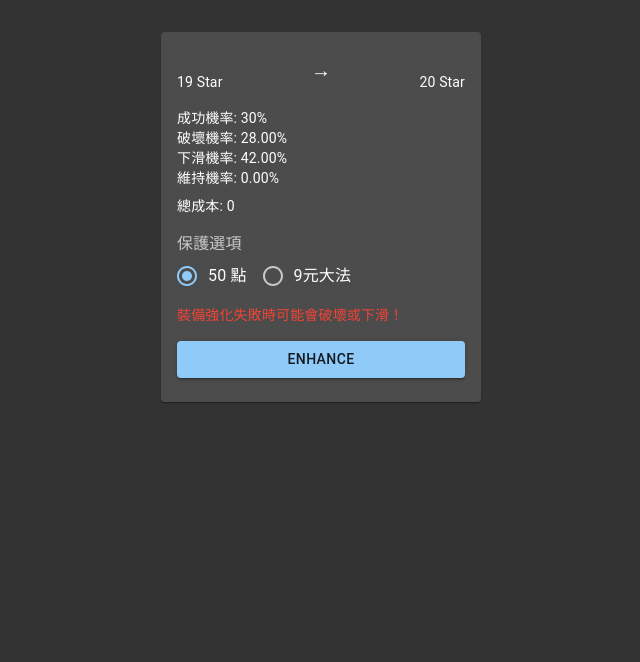
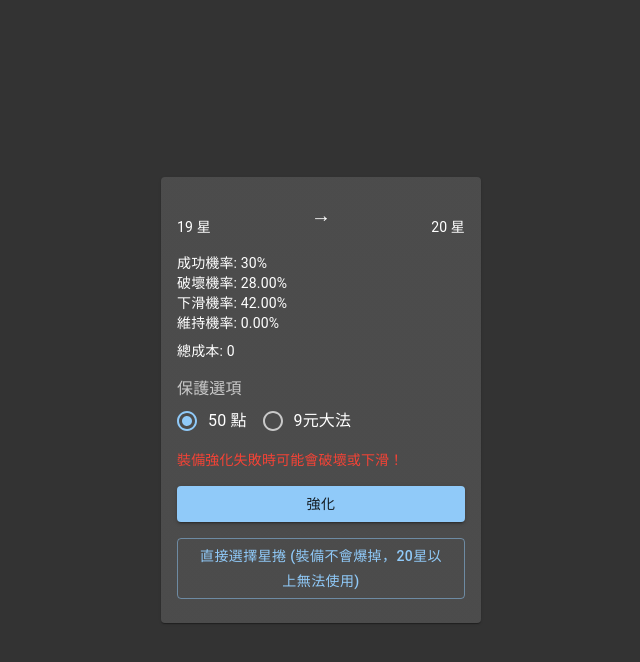
Before and after one commit to ocar1053/maple-story-star_simulate, a React (Vite) app: page / in a window 1280 px wide. Both pictures are taken after a click on the button "開始模擬". Shown: the top 662 px of the page, without its empty margins (319-959 px from the left). Built offline with nearby package versions, Linux system fonts and the light colour scheme; some icons are missing.

Commit message:
fix chance time rule and add direct scroll function

```diff
--- a/src/StarforceSimulator.jsx
+++ b/src/StarforceSimulator.jsx
@@ -19,10 +19,10 @@ import {
   Grid,
 } from '@mui/material';
 import InitialStarSelector from './InitialStarSelector';
-import enhancementTable from './enhancementTable';
+import enhancementTable from './enhancementTable'; // Enhancement chance table
 
 function StarforceSimulator() {
-
+  // Initial settings: star level, equipment price, and scroll prices (for 15~20 stars)
   const [isInitialDataSet, setIsInitialDataSet] = useState(false);
   const [starLevel, setStarLevel] = useState(0);
   const [equipmentPrice, setEquipmentPrice] = useState(0);
@@ -35,24 +35,27 @@ function StarforceSimulator() {
     init20star: 0,
   });
 
-  // state of enhancement process
+  // Enhancement process state
   const [isEnhancing, setIsEnhancing] = useState(false);
   const [openResultDialog, setOpenResultDialog] = useState(false);
   const [resultMessage, setResultMessage] = useState('');
 
-
+  // Protection option state (radio group): "50" or "9"
   const [protectionOption, setProtectionOption] = useState("50");
 
-  // count consecutive failures
-  const [consecutiveFailures, setConsecutiveFailures] = useState(0);
+  // Count of consecutive downgrade failures (only count failures that result in a star downgrade)
+  const [consecutiveDowngradeFailures, setConsecutiveDowngradeFailures] = useState(0);
 
-
+  // Total cost accumulator
   const [totalCost, setTotalCost] = useState(0);
 
-
+  // State to show the restart dialog when equipment is destroyed (using 9元大法)
   const [showRestartDialog, setShowRestartDialog] = useState(false);
 
-  // get initial data from InitialStarSelector
+  // New state to show the direct scroll selection dialog (equipment is not destroyed)
+  const [showScrollDialog, setShowScrollDialog] = useState(false);
+
+  // Set initial data from InitialStarSelector
   const handleSetInitialData = ({ star, price, init15star, init16star, init17star, init18star, init19star, init20star }) => {
     setStarLevel(star);
     setEquipmentPrice(price);
@@ -67,8 +70,9 @@ function StarforceSimulator() {
     setIsInitialDataSet(true);
   };
 
-  // enhancement business logic
+  // Enhancement business logic
   const handleEnhance = () => {
+    // Check if maximum enhancement level is reached
     if (starLevel >= enhancementTable.length) {
       setResultMessage("已達最高強化等級！");
       setOpenResultDialog(true);
@@ -76,59 +80,64 @@ function StarforceSimulator() {
     }
     setIsEnhancing(true);
 
-    // normal:50 9 for 9元大法
+    // Add protection cost based on the selected option ("50" or "9")
     const protectionCost = parseInt(protectionOption, 10) || 0;
     setTotalCost(prev => prev + protectionCost);
 
-    // if consecutive failures >= 2, absolutely success next time
-    if (consecutiveFailures >= 2) {
+    // Guarantee success only if there are two consecutive downgrade failures (i.e., definite failures that lower the star level)
+    if (consecutiveDowngradeFailures >= 2) {
       const newStar = starLevel + 1;
       setStarLevel(newStar);
       setResultMessage(`保底成功！星數從 ${starLevel} 提升到 ${newStar} 星`);
-      setConsecutiveFailures(0);
+      setConsecutiveDowngradeFailures(0);
       setIsEnhancing(false);
       setOpenResultDialog(true);
       return;
     }
 
+    // Retrieve the current probabilities from enhancementTable for the current star level
     const { success, destroy, downgrade, maintain } = enhancementTable[starLevel];
     const rand = Math.random();
     let message = '';
 
     if (rand < success) {
-      // success logic
+      // Success branch: upgrade star level and reset downgrade failure counter
       const newStar = starLevel + 1;
       setStarLevel(newStar);
       message = `強化成功！星數從 ${starLevel} 提升到 ${newStar} 星`;
-      setConsecutiveFailures(0);
+      setConsecutiveDowngradeFailures(0);
     } else if (rand < success + destroy) {
-      // destroy logic
+      // Destruction branch
       if (protectionOption === "50") {
-        // 50 for protection
+        // When using "50 點" protection, equipment is protected from destruction.
+        // If there is a downgrade chance, downgrade the star level.
         if (enhancementTable[starLevel].downgrade > 0) {
           const newStar = Math.max(starLevel - 1, 0);
           setStarLevel(newStar);
           message = `強化失敗，使用 50 點保護後星數下降至 ${newStar} 星`;
+          setConsecutiveDowngradeFailures(prev => prev + 1);
         } else {
+          // If no downgrade chance exists, star level remains unchanged.
           message = `強化失敗，使用 50 點保護後星數維持在 ${starLevel} 星`;
+          setConsecutiveDowngradeFailures(0);
         }
-        setConsecutiveFailures(prev => prev + 1);
       } else {
-        // 9 is for 9元大法
+        // When using "9元大法", equipment is not protected.
+        // Trigger the restart dialog to let the user choose a reset via scroll.
         setShowRestartDialog(true);
         setIsEnhancing(false);
         return;
       }
     } else if (rand < success + destroy + downgrade) {
-      // downgrade logic
+      // Downgrade branch: failure results in star level decrease.
       const newStar = Math.max(starLevel - 1, 0);
       setStarLevel(newStar);
       message = `強化失敗，星數下降至 ${newStar} 星`;
-      setConsecutiveFailures(prev => prev + 1);
+      setConsecutiveDowngradeFailures(prev => prev + 1);
     } else {
-      // maintain logic
+      // Maintain branch: failure but star level remains unchanged.
       message = `強化失敗，星數維持在 ${starLevel} 星`;
-      setConsecutiveFailures(prev => prev + 1);
+      setConsecutiveDowngradeFailures(0);
     }
 
     setResultMessage(message);
@@ -136,39 +145,53 @@ function StarforceSimulator() {
     setOpenResultDialog(true);
   };
 
-  // handle restart logic
+  // Handle reset when equipment is destroyed (triggered by "9元大法")
   const handleRestart = (resetTo) => {
-    // find the scroll price
+    // Retrieve the scroll cost for the selected star level reset
     const scrollCost = parseFloat(scrollPrices[`init${resetTo}star`]) || 0;
-    // reset star level and total cost
+    // Add equipment price and scroll cost to the total cost
     setTotalCost(prev => prev + equipmentPrice + scrollCost);
     setStarLevel(resetTo);
-    setConsecutiveFailures(0);
+    setConsecutiveDowngradeFailures(0);
     setShowRestartDialog(false);
     setResultMessage(`已重置裝備至 ${resetTo} 星，並加上裝備價格與星捲成本。`);
     setOpenResultDialog(true);
   };
 
+  // New function: Handle reset by directly choosing a star scroll (equipment is not destroyed)
+  const handleResetByScroll = (resetTo) => {
+    // Retrieve only the scroll cost for the selected reset star level
+    const scrollCost = parseFloat(scrollPrices[`init${resetTo}star`]) || 0;
+    // Only add the scroll cost (equipment is not destroyed, so no equipment price is added)
+    setTotalCost(prev => prev + scrollCost);
+    setStarLevel(resetTo);
+    setConsecutiveDowngradeFailures(0);
+    setShowScrollDialog(false);
+    setResultMessage(`已使用星捲重置裝備至 ${resetTo} 星 (裝備未爆掉)，成本增加 ${scrollCost}`);
+    setOpenResultDialog(true);
+  };
+
+  // Render the main enhancement content
   const renderStarForceContent = () => (
     <Box sx={{ p: 2, display: 'flex', justifyContent: 'center' }}>
       <Card sx={{ width: 320 }}>
         <CardContent>
-
+          {/* Display current star level and next star level */}
           <Box sx={{ display: 'flex', alignItems: 'center', justifyContent: 'space-between', mb: 2 }}>
             <Box sx={{ textAlign: 'center' }}>
               <TagFacesIcon sx={{ fontSize: 40 }} />
-              <Typography variant="body2">{starLevel} Star</Typography>
+              <Typography variant="body2">{starLevel} 星</Typography>
             </Box>
             <Typography variant="h6" sx={{ mx: 1 }}>→</Typography>
             <Box sx={{ textAlign: 'center' }}>
               <TagFacesIcon sx={{ fontSize: 40 }} />
-              <Typography variant="body2">{starLevel + 1} Star</Typography>
+              <Typography variant="body2">{starLevel + 1} 星</Typography>
             </Box>
           </Box>
 
-          {/* current state */}
+          {/* Display current probabilities */}
           <Typography variant="body2">
-            成功機率: {(consecutiveFailures >= 2 ? 1 : enhancementTable[starLevel]?.success) * 100}%
+            成功機率: {(consecutiveDowngradeFailures >= 2 ? 1 : enhancementTable[starLevel]?.success) * 100}%
           </Typography>
           <Typography variant="body2">
             破壞機率: {(enhancementTable[starLevel]?.destroy * 100).toFixed(2) || 0}%
@@ -180,12 +203,12 @@ function StarforceSimulator() {
             維持機率: {(enhancementTable[starLevel]?.maintain * 100).toFixed(2) || 0}%
           </Typography>
 
-          {/* show $$ */}
+          {/* Display total cost */}
           <Typography variant="body2" sx={{ mt: 1 }}>
             總成本: {totalCost}
           </Typography>
 
-          {/* protect or not */}
+          {/* Protection option: radio group */}
           <FormControl sx={{ mt: 2 }}>
             <FormLabel>保護選項</FormLabel>
             <RadioGroup
@@ -202,11 +225,23 @@ function StarforceSimulator() {
             裝備強化失敗時可能會破壞或下滑！
           </Typography>
 
-
+          {/* Enhance button */}
           <Box sx={{ textAlign: 'center', mt: 2 }}>
             <Button variant="contained" onClick={handleEnhance} disabled={isEnhancing} sx={{ width: '100%' }}>
-              {isEnhancing ? 'ENHANCING...' : 'ENHANCE'}
+              {isEnhancing ? '強化中...' : '強化'}
             </Button>
+          </Box>
+          {/* New button to directly choose a star scroll without equipment destruction */}
+          <Box sx={{ textAlign: 'center', mt: 2 }}>
+            <Button
+              variant="outlined"
+              onClick={() => setShowScrollDialog(true)}
+              sx={{ width: '100%' }}
+              disabled={starLevel >= 20}  // Disable if current star level is 20 or above
+            >
+              直接選擇星捲 (裝備不會爆掉，20星以上無法使用)
+            </Button>
+          </Box>
           {isEnhancing && (
             <Box sx={{ mt: 1 }}>
               <CircularProgress size={24} />
@@ -215,13 +250,12 @@ function StarforceSimulator() {
               </Typography>
             </Box>
           )}
-          </Box>
         </CardContent>
       </Card>
     </Box>
   );
 
-  // set up initial data
+  // Render InitialStarSelector if initial data is not set
   if (!isInitialDataSet) {
     return (
       <Box
@@ -241,7 +275,7 @@ function StarforceSimulator() {
   return (
     <Box
       sx={{
-
+        minHeight: '100vh',
         display: 'flex',
         flexDirection: 'column',
         alignItems: 'center',
@@ -260,7 +294,7 @@ function StarforceSimulator() {
           <Button onClick={() => setOpenResultDialog(false)}>確定</Button>
         </DialogActions>
       </Dialog>
-      {/*if destory provide scroll*/}
+      {/* Dialog for equipment destruction reset options (triggered by 9元大法) */}
       <Dialog open={showRestartDialog} onClose={() => setShowRestartDialog(false)}>
         <DialogTitle>裝備已破壞！</DialogTitle>
         <DialogContent>
@@ -271,7 +305,7 @@ function StarforceSimulator() {
             {[15, 16, 17, 18, 19, 20].map((starOption) => (
               <Grid item xs={4} key={starOption}>
                 <Button variant="outlined" fullWidth onClick={() => handleRestart(starOption)}>
-                  {starOption}星 ({scrollPrices[`init${starOption}star`]})
+                  {starOption} 星 ({scrollPrices[`init${starOption}star`]})
                 </Button>
               </Grid>
             ))}
@@ -281,6 +315,32 @@ function StarforceSimulator() {
           <Button onClick={() => setShowRestartDialog(false)}>取消</Button>
         </DialogActions>
       </Dialog>
+      {/* Dialog for direct scroll selection (equipment is not destroyed) */}
+      <Dialog open={showScrollDialog && starLevel < 20} onClose={() => setShowScrollDialog(false)}>
+        <DialogTitle>直接選擇星捲</DialogTitle>
+        <DialogContent>
+          <Typography>
+            請選擇重置星數（僅使用星捲，裝備不會爆掉），僅顯示高於目前星數的選項：
+          </Typography>
+          <Grid container spacing={1} sx={{ mt: 1 }}>
+            {
+              // Only show star options greater than current starLevel
+              [15, 16, 17, 18, 19, 20]
+                .filter(option => option > starLevel)
+                .map((starOption) => (
+                  <Grid item xs={4} key={starOption}>
+                    <Button variant="outlined" fullWidth onClick={() => handleResetByScroll(starOption)}>
+                      {starOption} 星 ({scrollPrices[`init${starOption}star`]})
+                    </Button>
+                  </Grid>
+                ))
+            }
+          </Grid>
+        </DialogContent>
+        <DialogActions>
+          <Button onClick={() => setShowScrollDialog(false)}>取消</Button>
+        </DialogActions>
+      </Dialog>
     </Box>
   );
 }
```
Lines whose indentation alone changed are shown as unchanged.
